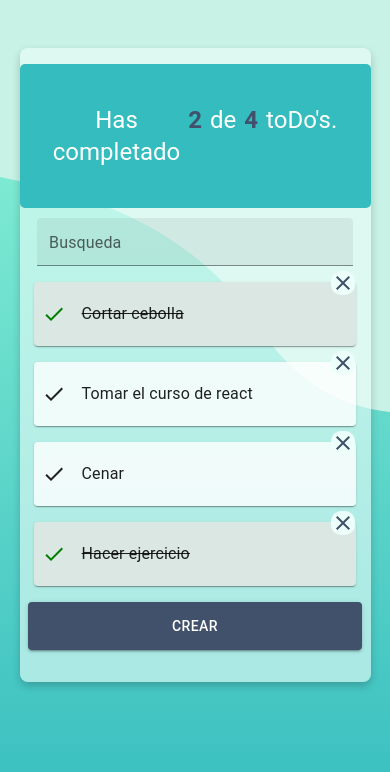
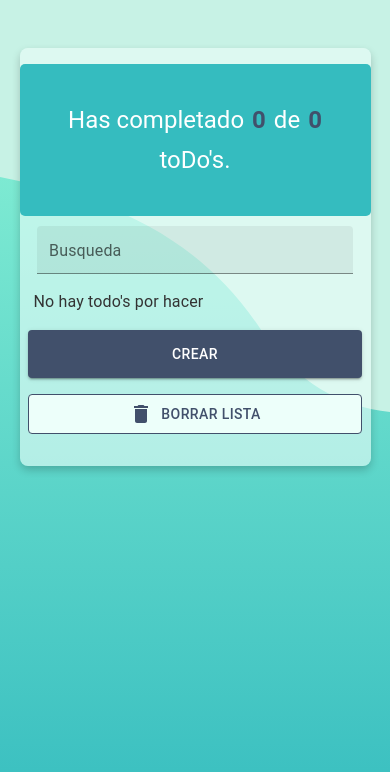
Before and after one commit to m1zion/todomachine2, a React app: page / in a window 390 px wide. Shown: the top 772 px of the page. Built offline with nearby package versions, Linux system fonts and the light colour scheme.

Commit message:
Validaciones y Fixes

```diff
--- a/src/App/AppUI.js
+++ b/src/App/AppUI.js
@@ -4,7 +4,7 @@ import { TodoSearch } from '../TodoSearch/TodoSearch';
 import { TodoList } from '../TodoList';
 import { TodoItem } from '../TodoItem';
 import { CreateTodoButton } from '../CreateTodoButton/';
-import { CreateTask } from '../CreateTask';
+import { TodoCreateTask } from '../TodoCreateTask';
 import { useTheme  } from '@mui/material/styles';
 import { Box,useMediaQuery } from '@mui/material';
 import { TodosLoading } from '../TodosLoading';
@@ -13,6 +13,7 @@ import { TodosEmpty } from '../TodosEmpty';
 import { TodoContext } from '../TodoContext';
 import { Modal } from '../Modal';
 import { TodoForm } from '../TodoForm';
+import { BorrarLista } from '../BorrarLista';
 import '../CreateTodoButton/CreateTodoButton.css';
 function AppUI () {
   const {
@@ -30,7 +31,7 @@ function AppUI () {
   return (
       <Box className='mainContainer'>
         <Box className='newTaskContainer'>
-          <CreateTask/>
+          <TodoCreateTask/>
         </Box>
         <Box className='task-list'>
           <TodoCounter/>
@@ -55,6 +56,7 @@ function AppUI () {
                 ))}
               </TodoList>
           {isMdDown && <><CreateTodoButton/></>}
+          <BorrarLista/>
           {openModal && (
             <Modal>
               <TodoForm/>
--- /dev/null
+++ b/src/BorrarLista/BorrarLista.css
@@ -0,0 +1,25 @@
+.botonBorrarContainer{
+  width: 95%;
+  display: flex;
+  justify-content: end;
+}
+.botonBorrar{
+  margin-top: 1rem !important;
+  width: 50%;
+  height: 2.5rem;
+  display: flex;
+  justify-content: end !important;
+  gap:.5rem;
+  background-color: #edfffa !important;
+  border-color: #41506b !important;
+  color: #41506b !important;
+}
+.botonBorrar:hover{
+  background-color:#dae7e3 !important;
+}
+@media (max-width: 600px) {
+  .botonBorrar{
+    width: 100%;
+    justify-content: center !important;
+  }
+}
--- /dev/null
+++ b/src/BorrarLista/index.js
@@ -0,0 +1,22 @@
+import { Box, Button } from '@mui/material';
+import React, { useContext } from 'react';
+import { TodoContext } from '../TodoContext';
+import './BorrarLista.css';
+import DeleteIcon from '@mui/icons-material/Delete';
+function BorrarLista(){ //Componentes
+    const {
+      eliminaTodoAll,
+    } = useContext(TodoContext);
+    const handleDelete = (event) => {
+      const isConfirmed = window.confirm("Estas seguro de eliminar todas tus tareas?");
+      if (isConfirmed) {
+          eliminaTodoAll();
+      }
+    }
+    return (
+      <Box className="botonBorrarContainer">
+        <Button onClick={handleDelete} variant="outlined" className="botonBorrar"><DeleteIcon/>Borrar Lista</Button>
+      </Box>
+    );
+}
+export {BorrarLista};
--- a/src/CreateTodoButton/CreateTodoButton.css
+++ b/src/CreateTodoButton/CreateTodoButton.css
@@ -1,5 +1,4 @@
 .botonCrear{
-
   width: 95%;
   height: 3rem;
   background-color:#41506b  !important;
--- a/src/TodoContext/index.js
+++ b/src/TodoContext/index.js
@@ -5,12 +5,13 @@ import { useLocalStorage}  from './useLocalStorage';
 Se importara como TodoProvider y recibira un children, el cual consumira todas estas variables y funciones
 Cuando lo importamos en nuestros componente lo llamaremos mediante el provider.consumer*/
 function TodoProvider({ children }) { //Provider
-    const defaultTodos = [
+    const defaultTodos_ = [
         {id: 0, text: 'Cortar cebolla', completed: true},
         {id: 1, text: 'Tomar el curso de react', completed: false},
         {id: 2, text: 'Cenar', completed: false},
         {id: 3, text: 'Hacer ejercicio', completed: true}
       ];
+    const defaultTodos = [];
     const {
         item: todos,
         saveItem: saveTodos,
@@ -31,6 +32,9 @@ function TodoProvider({ children }) { //Provider
         );
         newTodos.splice(todoIndex,1); //SPLICE corta el arreglo a partir de una posicion
         saveTodos(newTodos); //Esto es el saveItem de mi hook, le envia el array completamente nuevo
+    }
+    const eliminaTodoAll = () =>{
+        saveTodos([]); //Esto es el saveItem de mi hook, le envia el array completamente nuevo
     }
     const addTodo = (text) => {
         const newTodos = [...todos];
@@ -60,6 +64,7 @@ function TodoProvider({ children }) { //Provider
             setSearchValue,
             filteredTodos,
             eliminaTodo,
+            eliminaTodoAll,
             toggleTodoCompletion,
             openModal,
             setOpenModal,
--- a/src/TodoContext/useLocalStorage.js
+++ b/src/TodoContext/useLocalStorage.js
@@ -19,7 +19,7 @@ function useLocalStorage(itemName,initialValue) {  //Aqui agregamos al state y a
             setLoading(false);
             setError(true);
           }
-        },2000)
+        },1000)
       },[]
     );
     const saveItem = (newItem) =>{  //Actualiza localstorage y state
--- a/src/TodoCounter/TodoCounter.css
+++ b/src/TodoCounter/TodoCounter.css
@@ -7,6 +7,7 @@
   color: white;
   width: -webkit-fill-available;
   display: flex;
+  flex-wrap: wrap;
   justify-content: center;
   gap: .5rem;
 }
--- a/src/CreateTask.js
+++ b/src/TodoCreateTask/index.js
@@ -1,9 +1,8 @@
 import { Box, Button, TextField, Typography } from '@mui/material';
 import React, { useState, useContext } from 'react';
-import { CreateTodoButton } from './CreateTodoButton';
-import { TodoContext } from './TodoContext/index.js';
-import imagen from './assets/images/95214.png';
-function CreateTask(){ //Componentes
+import { TodoContext } from '../TodoContext/index.js';
+import imagen from '../assets/images/95214.png';
+function TodoCreateTask(){ //Componentes
     const {
       addTodo
     } = useContext(TodoContext);
@@ -12,7 +11,12 @@ function CreateTask(){ //Componentes
         setTask(event.target.value);
     }
     const handleSubmit = (event) => {
+      if (!task || task.length <= 3 || !/^[a-zA-Z0-9\s]+$/.test(task)) {
+        alert("Favor de escribir un toDo valido mayor a 3 caracteres.");
+        return;
+      }
       addTodo(task);
+      setTask('');
     }
     return (
       <>
@@ -36,4 +40,4 @@ function CreateTask(){ //Componentes
       </>
     );
 }
-export {CreateTask};
+export {TodoCreateTask};
--- a/src/TodoForm/TodoForm.css
+++ b/src/TodoForm/TodoForm.css
@@ -11,6 +11,7 @@
     align-items: center;
 }
 .popup-inner {
+    margin: 0 .5rem;
     position: relative;
     display: flex;
     width: 100%;
--- a/src/TodoForm/index.js
+++ b/src/TodoForm/index.js
@@ -13,6 +13,10 @@ function TodoForm () {
         setTask(event.target.value);
     }
     const handleSubmit = (event) => {
+        if (!task || task.length <= 3 || !/^[a-zA-Z0-9\s]+$/.test(task)) {
+            alert("Favor de escribir un toDo valido mayor a 3 caracteres.");
+            return;
+        }
         addTodo(task);
         setOpenModal(false);
     }
```
